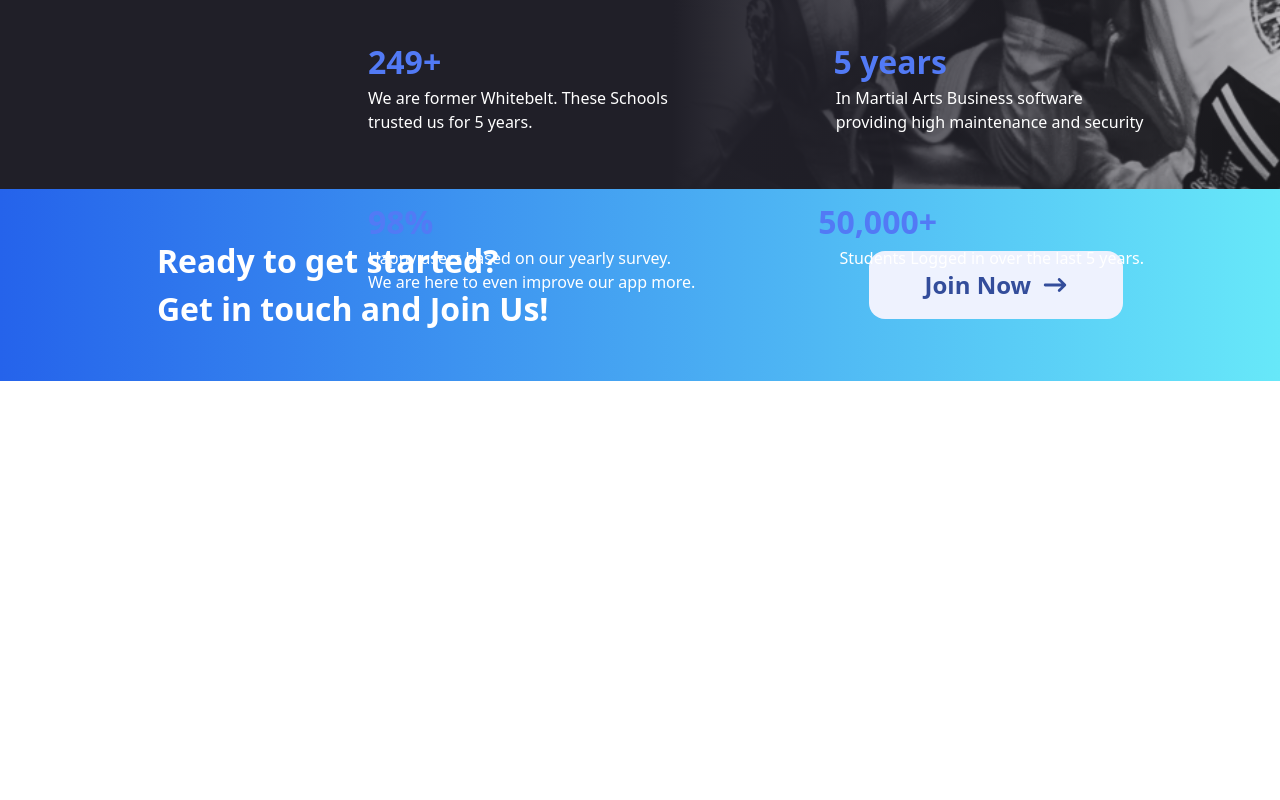
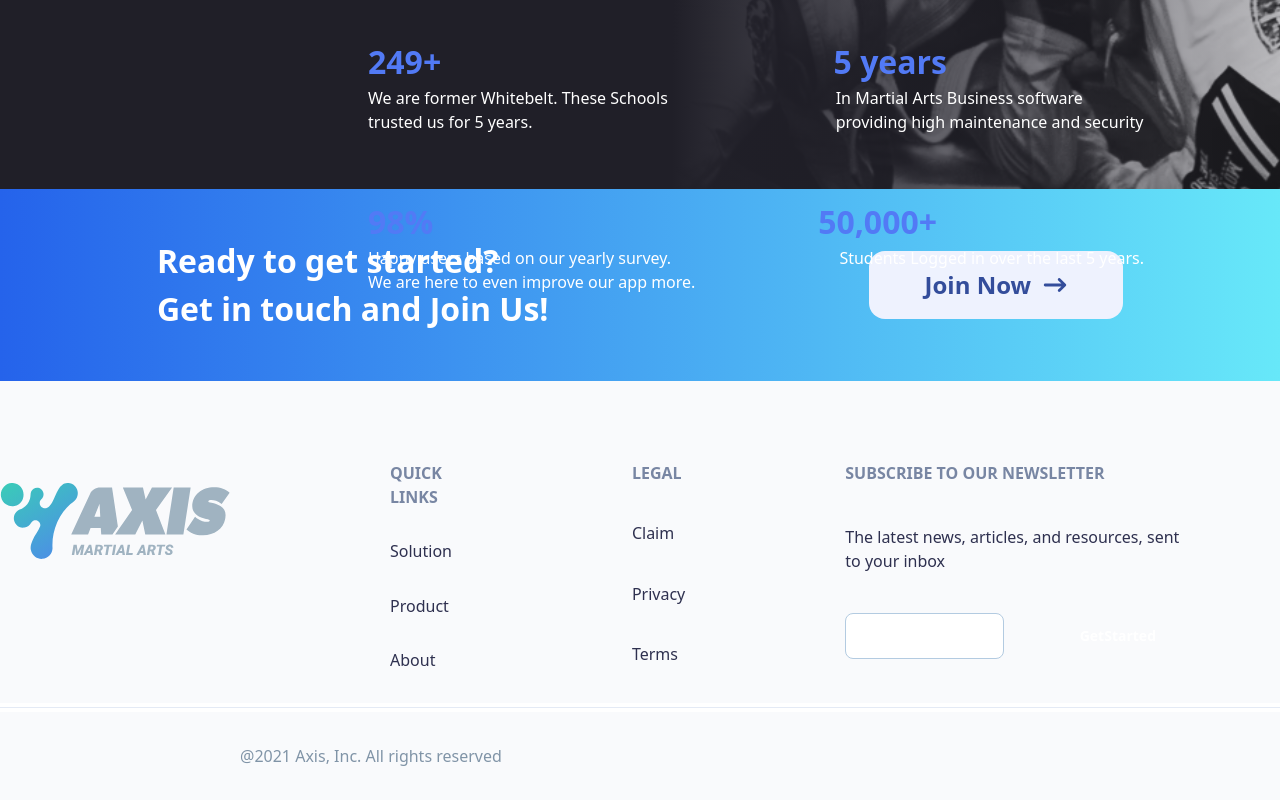
Before and after one commit to mackemyy/vue-tailwind-proj, a Vue app: page / in a window 1280 px wide. Shown: the part 3037-3837 px from the top of the page. Before the commit the page ends 3418 px from the top, so only its background shows below. Built offline with nearby package versions, Linux system fonts and the light colour scheme; what tailwindcss-font-inter would draw is missing.

Commit message:
Add Footer2 on Footer.vue

```diff
--- a/src/components/Footer.vue
+++ b/src/components/Footer.vue
@@ -1,15 +1,18 @@
 <script lang="ts">
 import Footer1 from './Footer1.vue';
+import Footer2 from './Footer2.vue';
 
 
     export default {
         name:'FootersVue',
         components: {
             Footer1,
+            Footer2
         }
     }
 </script>
 
 <template>
     <Footer1/>
+    <Footer2/>
 </template>
```
